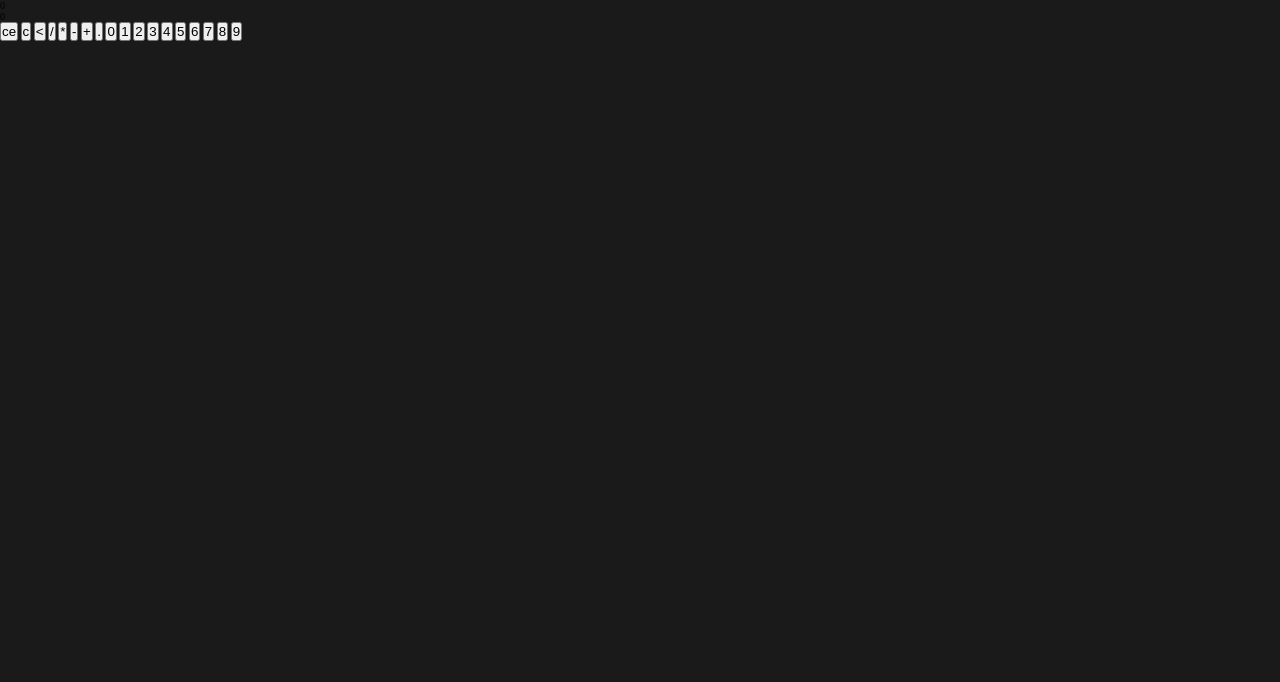
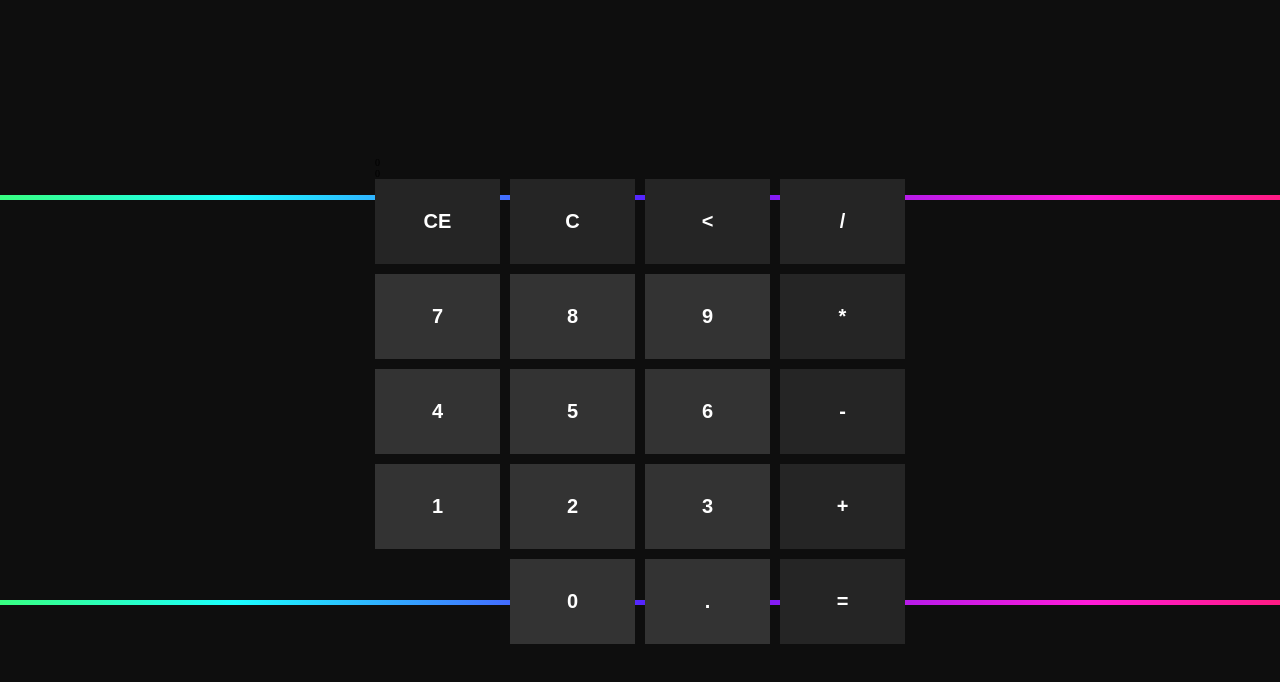
Before and after one commit to RafaelMatta/Calc, a website: page index.html in a window 1280 px wide. Drawn offline with Linux system fonts and the light colour scheme.

Commit message:
Botões, bordas animadas e alinhamento.

```diff
--- a/index.html
+++ b/index.html
@@ -6,30 +6,33 @@
     </head>
     <body>
         <div class="container">
-            <div class="calc">
-                <div class="calc__display">
-                    <div class="calc__label calc__history">0</div>
-                    <div class="calc__label calc__result">0</div>
-                </div>
-                <div class="calc__keyboard">
-                    <button class="calc__key calc__key--ce">ce</button>
-                    <button class="calc__key calc__key--c">c</button>
-                    <button class="calc__key calc__key--backspace"><</button>
-                    <button class="calc__key calc__key--division">/</button>
-                    <button class="calc__key calc__key--multiply">*</button>
-                    <button class="calc__key calc__key--subtraction">-</button>
-                    <button class="calc__key calc__key--addition">+</button>
-                    <button class="calc__key calc__key--dot">.</button>
-                    <button class="calc__key calc__key--0">0</button>
-                    <button class="calc__key calc__key--1">1</button>
-                    <button class="calc__key calc__key--2">2</button>
-                    <button class="calc__key calc__key--3">3</button>
-                    <button class="calc__key calc__key--4">4</button>
-                    <button class="calc__key calc__key--5">5</button>
-                    <button class="calc__key calc__key--6">6</button>
-                    <button class="calc__key calc__key--7">7</button>
-                    <button class="calc__key calc__key--8">8</button>
-                    <button class="calc__key calc__key--9">9</button>
+            <div class="calc-wrapper">
+                <div class="calc">
+                    <div class="calc__display">
+                        <div class="calc__label calc__history">0</div>
+                        <div class="calc__label calc__result">0</div>
+                    </div>
+                    <div class="calc__buttons">
+                        <button class="btn btn--dark calc__btn--c">c</button>
+                        <button class="btn btn--dark calc__btn--backspace"><</button>
+                        <button class="btn btn--dark calc__btn--ce">ce</button>
+                        <button class="btn btn--dark calc__btn--division">/</button>
+                        <button class="btn btn--dark calc__btn--multiply">*</button>
+                        <button class="btn btn--dark calc__btn--subtraction">-</button>
+                        <button class="btn btn--dark calc__btn--addition">+</button>
+                        <button class="btn btn--dark calc__btn--equal">=</button>
+                        <button class="btn calc__btn--dot">.</button>
+                        <button class="btn calc__btn--0">0</button>
+                        <button class="btn calc__btn--1">1</button>
+                        <button class="btn calc__btn--2">2</button>
+                        <button class="btn calc__btn--3">3</button>
+                        <button class="btn calc__btn--4">4</button>
+                        <button class="btn calc__btn--5">5</button>
+                        <button class="btn calc__btn--6">6</button>
+                        <button class="btn calc__btn--7">7</button>
+                        <button class="btn calc__btn--8">8</button>
+                        <button class="btn calc__btn--9">9</button>
+                    </div>
                 </div>
             </div>
         </div>
--- a/styles/sass/abstracts/_dir-abstracts.scss
+++ b/styles/sass/abstracts/_dir-abstracts.scss
@@ -1 +1,2 @@
 @import "color/color";
+@import "typography/typography";
--- a/styles/sass/abstracts/color/color.scss
+++ b/styles/sass/abstracts/color/color.scss
@@ -1 +1,4 @@
-$color-black: #1a1a1a;
+$color-black: #0e0e0e;
+$color-white: #fff;
+$color-grey: #333333;
+$color-dark-grey: #252525;
--- /dev/null
+++ b/styles/sass/abstracts/typography/typography.scss
@@ -0,0 +1,3 @@
+html{
+    font: 'Arial', sans-serif;
+}
--- a/styles/sass/layouts/_dir-layouts.scss
+++ b/styles/sass/layouts/_dir-layouts.scss
@@ -1 +1 @@
-@import "base/base.scss"
+@import "base/base";
--- a/styles/sass/layouts/base/base.scss
+++ b/styles/sass/layouts/base/base.scss
@@ -12,4 +12,12 @@ html {
 
 body {
     background-color: $color-black;
+    height: 100vh;
 }
+
+button,
+button::after,
+button::before {
+    border: none;
+    background-color: transparent;
+}
--- a/styles/sass/main.scss
+++ b/styles/sass/main.scss
@@ -3,3 +3,5 @@
 @import "modules/dir-modules";
 
 @import "layouts/dir-layouts";
+
+@import "pages/dir-pages";
--- a/styles/sass/modules/_dir-modules.scss
+++ b/styles/sass/modules/_dir-modules.scss
@@ -0,0 +1,3 @@
+@import "btn/btn";
+
+@import "container/container"
--- /dev/null
+++ b/styles/sass/modules/btn/btn.scss
@@ -0,0 +1,23 @@
+.btn,
+.btn::after,
+.btn::before{
+    height: 100%;
+    width: 100%;
+    text-transform: uppercase;
+    font-weight: bolder;
+    font-size: 2rem;
+}
+
+.btn{
+    color: $color-white;
+    background-color: $color-grey;
+    transition: .1s all ease-in;
+
+    &--dark{
+        background-color: $color-dark-grey;
+    }
+
+    &:hover{
+        scale: 1.05;
+    }
+}
--- /dev/null
+++ b/styles/sass/modules/container/container.scss
@@ -0,0 +1,5 @@
+.container {
+    width: 100%;
+    height: 100%;
+    padding: 20rem 0;
+}
--- /dev/null
+++ b/styles/sass/pages/_dir-pages.scss
@@ -0,0 +1 @@
+@import "index/index";
--- /dev/null
+++ b/styles/sass/pages/index/index.scss
@@ -0,0 +1,133 @@
+.calc-wrapper {
+    position: relative;
+    display: flex;
+    justify-content: center;
+    align-items: center;
+    height: 100%;
+    width: 100%;
+    background-color: $color-black;
+
+    &::before{
+        position: absolute;
+        content: "";
+        width: 100%;
+        top: 50%;
+        z-index: -1;
+        height: calc(100% + 1rem);
+        transform: translateY(-50%);
+        background: linear-gradient(to right,
+        #ff1b1b,#ffb71b, #50ff1b, #1bffff,
+        #581bff, #ff1bd9, #ff1b1b) repeat;
+        background-size: 200%;
+        animation: gradientRotation 20s ease infinite;
+    }
+}
+
+.calc {
+
+    &__display{
+
+    }
+
+    &__buttons{
+        display: grid;
+        grid-template-columns: repeat(4, 12.5rem);
+        grid-template-rows: repeat(5, 8.5rem);
+        grid-template-areas:
+        "btnCe btnC btnBack btnDivision"
+        "btn7 btn8 btn9 btnMultiply"
+        "btn4 btn5 btn6 btnSubtract"
+        "btn1 btn2 btn3 btnSum"
+        "btnE btn0 btnDot btnEqual";
+        gap: 1rem;
+    }
+
+
+    &__btn {
+        &--ce{
+            grid-area: btnCe;
+        }
+
+        &--c{
+            grid-area: btnC;
+        }
+
+        &--back{
+            grid-area: btnBack;
+        }
+
+        &--division{
+            grid-area: btnDivision;
+        }
+
+        &--multiply{
+            grid-area: btnMultiply;
+        }
+
+        &--subtraction{
+            grid-area: btnSubtract;
+        }
+
+        &--addition{
+            grid-area: btnSum;
+        }
+
+        &--equal{
+            grid-area: btnEqual;
+        }
+
+        &--dot{
+            grid-area: btnDot;
+        }
+
+        &--0{
+            grid-area: btn0;
+        }
+
+        &--1{
+            grid-area: btn1;
+        }
+
+        &--2{
+            grid-area: btn2;
+        }
+
+        &--3{
+            grid-area: btn3;
+        }
+
+        &--4{
+            grid-area: btn4;
+        }
+
+        &--5{
+            grid-area: btn5;
+        }
+
+        &--6{
+            grid-area: btn6;
+        }
+
+        &--7{
+            grid-area: btn7;
+        }
+
+        &--8{
+            grid-area: btn8;
+        }
+
+        &--9{
+            grid-area: btn9;
+        }
+    }
+}
+
+@keyframes gradientRotation {
+    0% {
+        background-position: 0 0;
+    }
+
+    100% {
+        background-position: 200% 0;
+    }
+}
```
Also changed, not shown: styles/css/styles.css.
